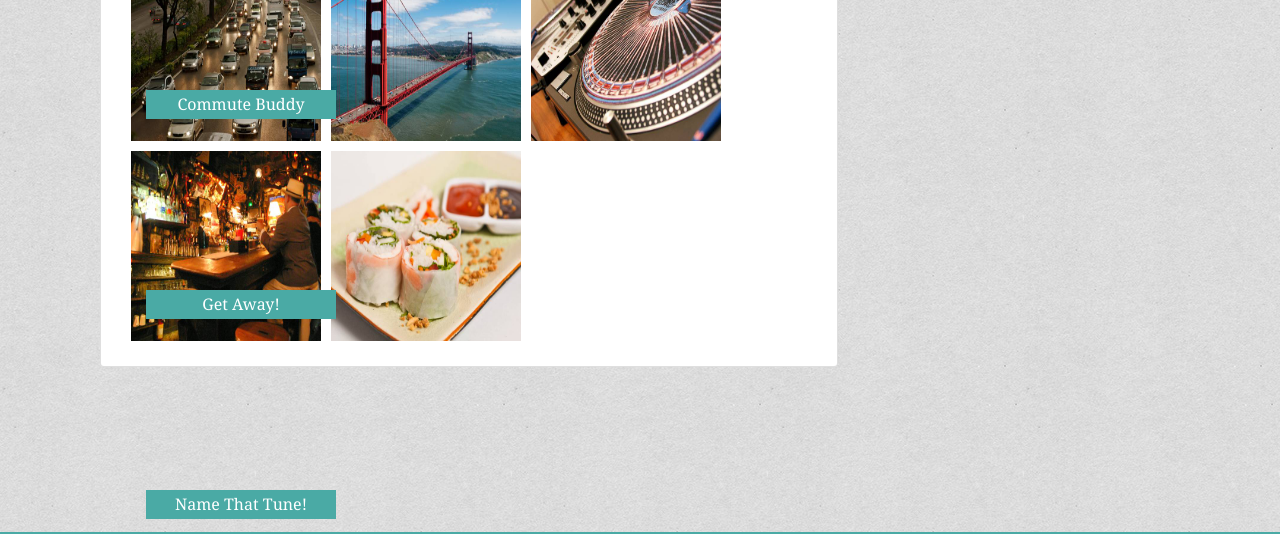
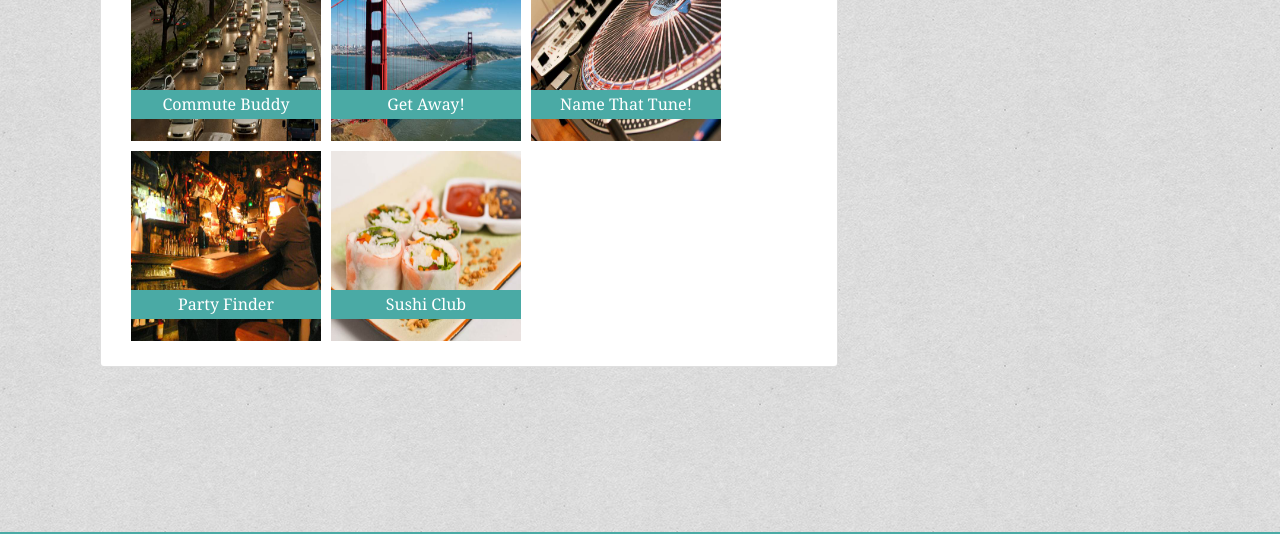
Before and after one commit to briandawkins92/Bootstrap-Portfolio, a plain HTML site: page portfolio.html in a window 1280 px wide. Shown: the part 268-802 px from the top of the page. Drawn offline with nearby package versions, Linux system fonts and the light colour scheme.

Commit message:
final index.html portfolio.html contact.html

```diff
--- a/assets/style.css
+++ b/assets/style.css
@@ -64,7 +64,7 @@
     font-family: Georgia, 'Times New Roman', Times, serif;
     position:absolute;
     top:225px;
-    left:45px;
+    left:30px;
     padding-top:5px;
     padding-bottom:5px;
 }
@@ -75,8 +75,8 @@
     text-align:center;
     font-family: Georgia, 'Times New Roman', Times, serif;
     position:absolute;
-    top:425px;
-    left:45px;
+    top:225px;
+    left:230px;
     padding-top:5px;
     padding-bottom:5px;
 }
@@ -87,8 +87,8 @@
     text-align:center;
     font-family: Georgia, 'Times New Roman', Times, serif;
     position:absolute;
-    top:625px;
-    left:45px;
+    top:225px;
+    left:430px;
     padding-top:5px;
     padding-bottom:5px;
 }
@@ -99,8 +99,8 @@
     text-align:center;
     font-family: Georgia, 'Times New Roman', Times, serif;
     position:absolute;
-    top:825px;
-    left:45px;
+    top:425px;
+    left:30px;
     padding-top:5px;
     padding-bottom:5px;
 }
@@ -111,8 +111,8 @@
     text-align:center;
     font-family: Georgia, 'Times New Roman', Times, serif;
     position:absolute;
-    top:1025px;
-    left:45px;
+    top:425px;
+    left:230px;
     padding-top:5px;
     padding-bottom:5px;
 }
```
Also changed, not shown: index.html (+2 -2 lines).
